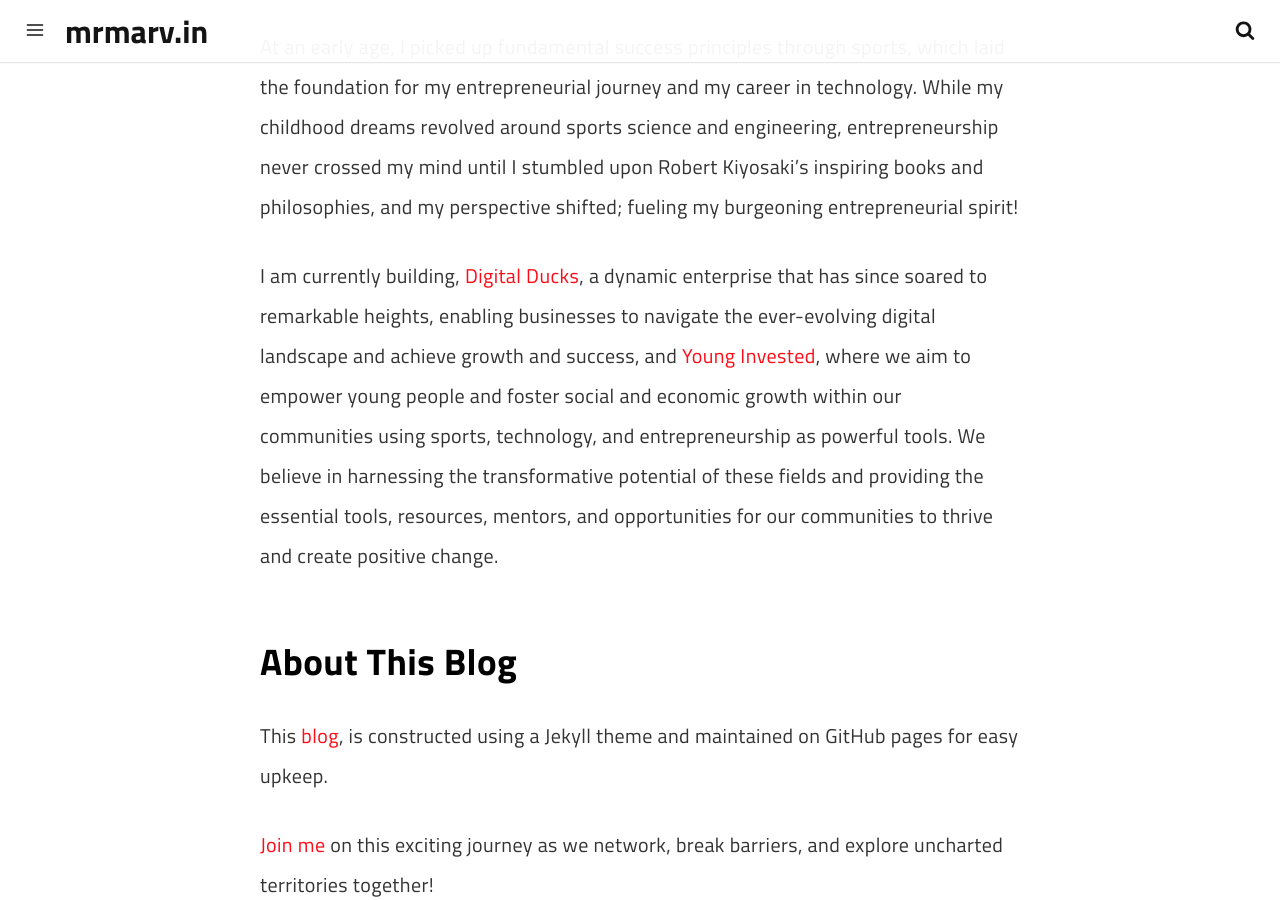
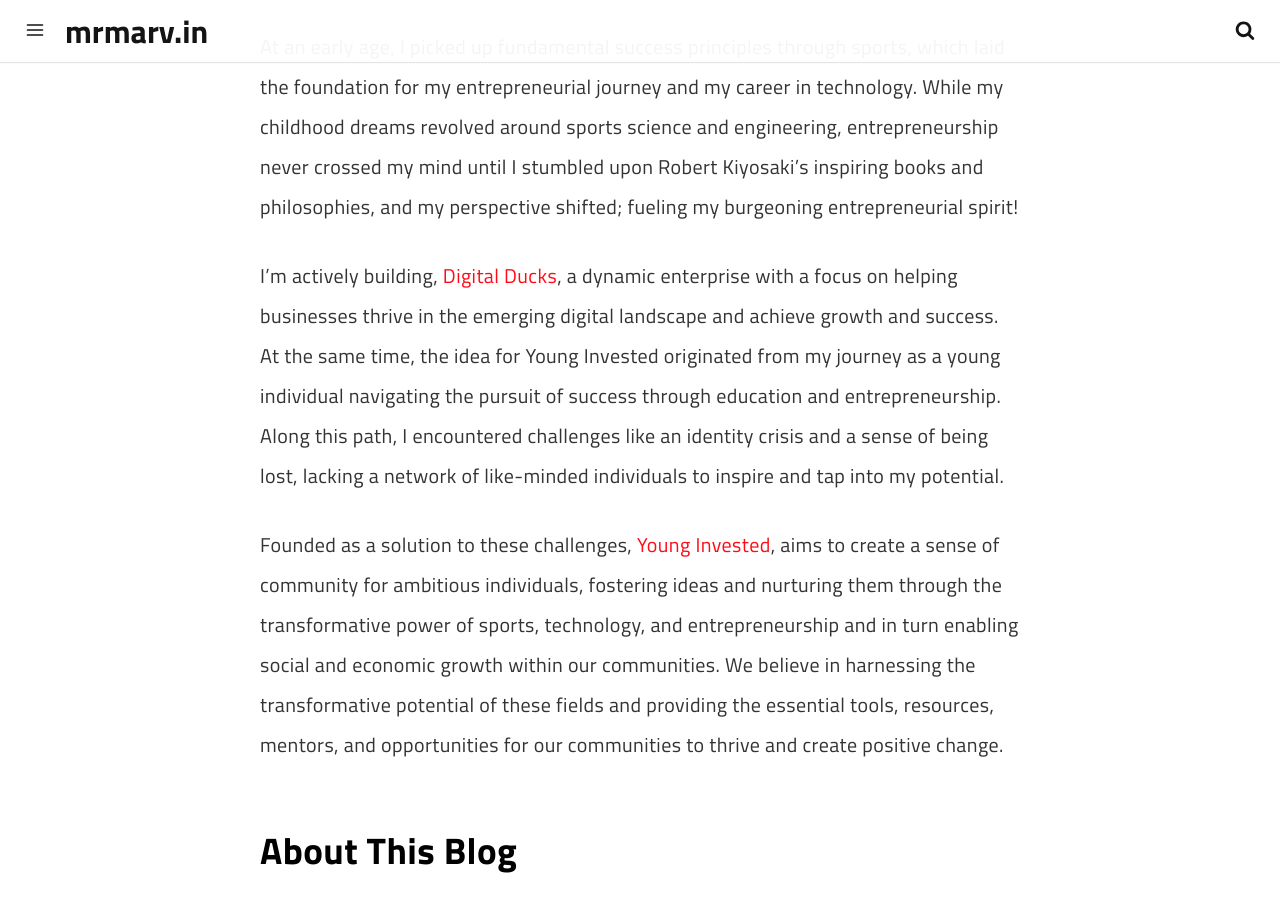
Before and after one commit to marv0/marv0.github.io, a Jekyll site: the page built from pages/about.md, in a window 1280 px wide and 900 px high, scrolled down 1052 px. Built offline with Jekyll 4.4.1, drawn with Linux system fonts in a browser that asks for light colours; a script that is not in the unit is left out.

Commit message:
Update about.md

```diff
--- a/pages/about.md
+++ b/pages/about.md
@@ -20,7 +20,10 @@
 
 At an early age, I picked up fundamental success principles through sports, which laid the foundation for my entrepreneurial journey and my career in technology. While my childhood dreams revolved around sports science and engineering, entrepreneurship never crossed my mind until I stumbled upon Robert Kiyosaki's inspiring books and philosophies, and my perspective shifted; fueling my burgeoning entrepreneurial spirit!
 
-I am currently building, [Digital Ducks](https://www.digitalducks.co.ke), a dynamic enterprise that has since soared to remarkable heights, enabling businesses to navigate the ever-evolving digital landscape and achieve growth and success, and [Young Invested](https://www.younginvested.org), where we aim to empower young people and foster social and economic growth within our communities using sports, technology, and entrepreneurship as powerful tools. We believe in harnessing the transformative potential of these fields and providing the essential tools, resources, mentors, and opportunities for our communities to thrive and create positive change.
+
+I'm actively building, [Digital Ducks](https://www.digitalducks.co.ke), a dynamic enterprise with a focus on helping businesses thrive in the emerging digital landscape and achieve growth and success. At the same time, the idea for Young Invested originated from my journey as a young individual navigating the pursuit of success through education and entrepreneurship. Along this path, I encountered challenges like an identity crisis and a sense of being lost, lacking a network of like-minded individuals to inspire and tap into my potential.
+
+Founded as a solution to these challenges, [Young Invested](https://www.younginvested.org), aims to create a sense of community for ambitious individuals, fostering ideas and nurturing them through the transformative power of sports, technology, and entrepreneurship and in turn enabling social and economic growth within our communities. We believe in harnessing the transformative potential of these fields and providing the essential tools, resources, mentors, and opportunities for our communities to thrive and create positive change.
 
 ## About This Blog
 
```
